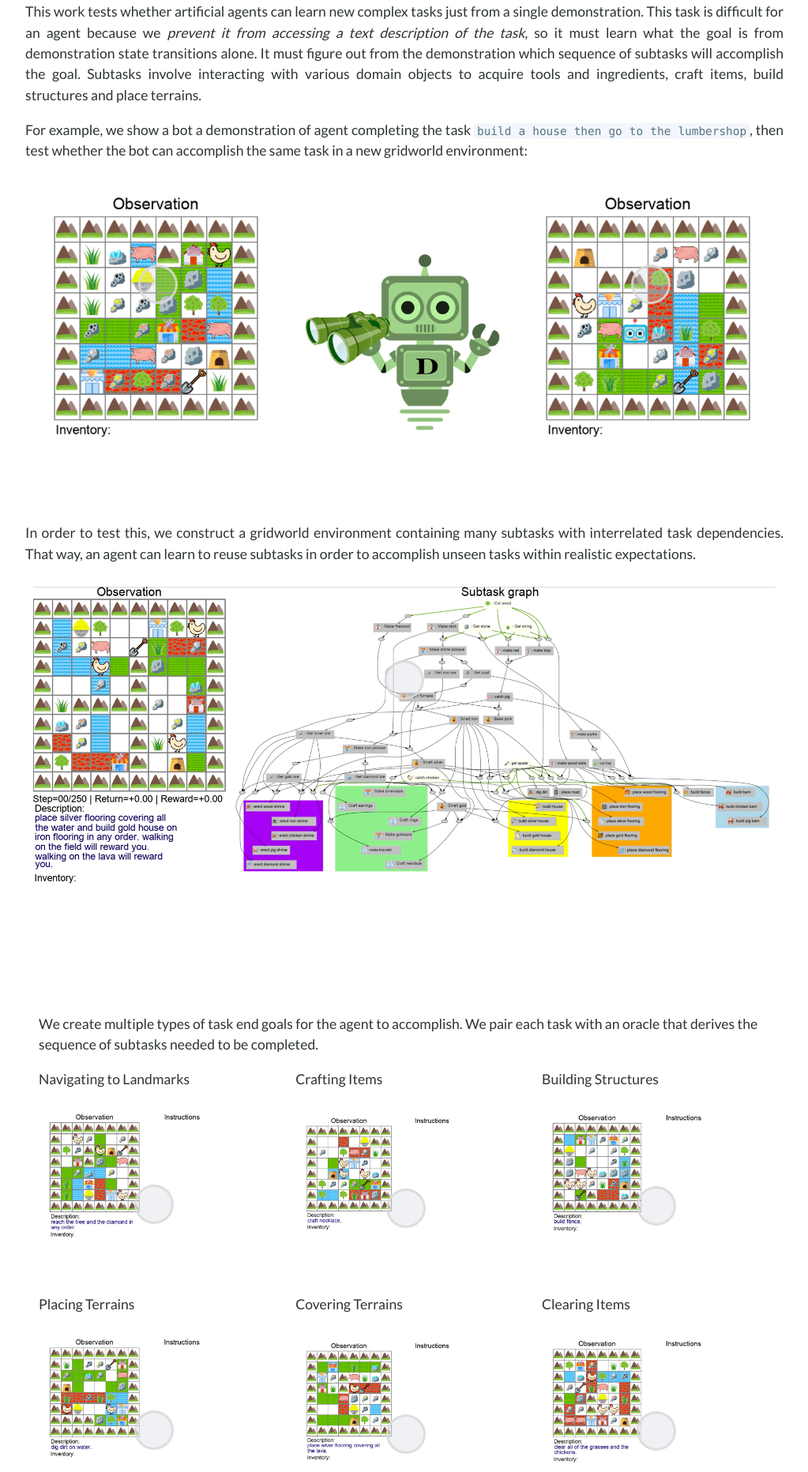
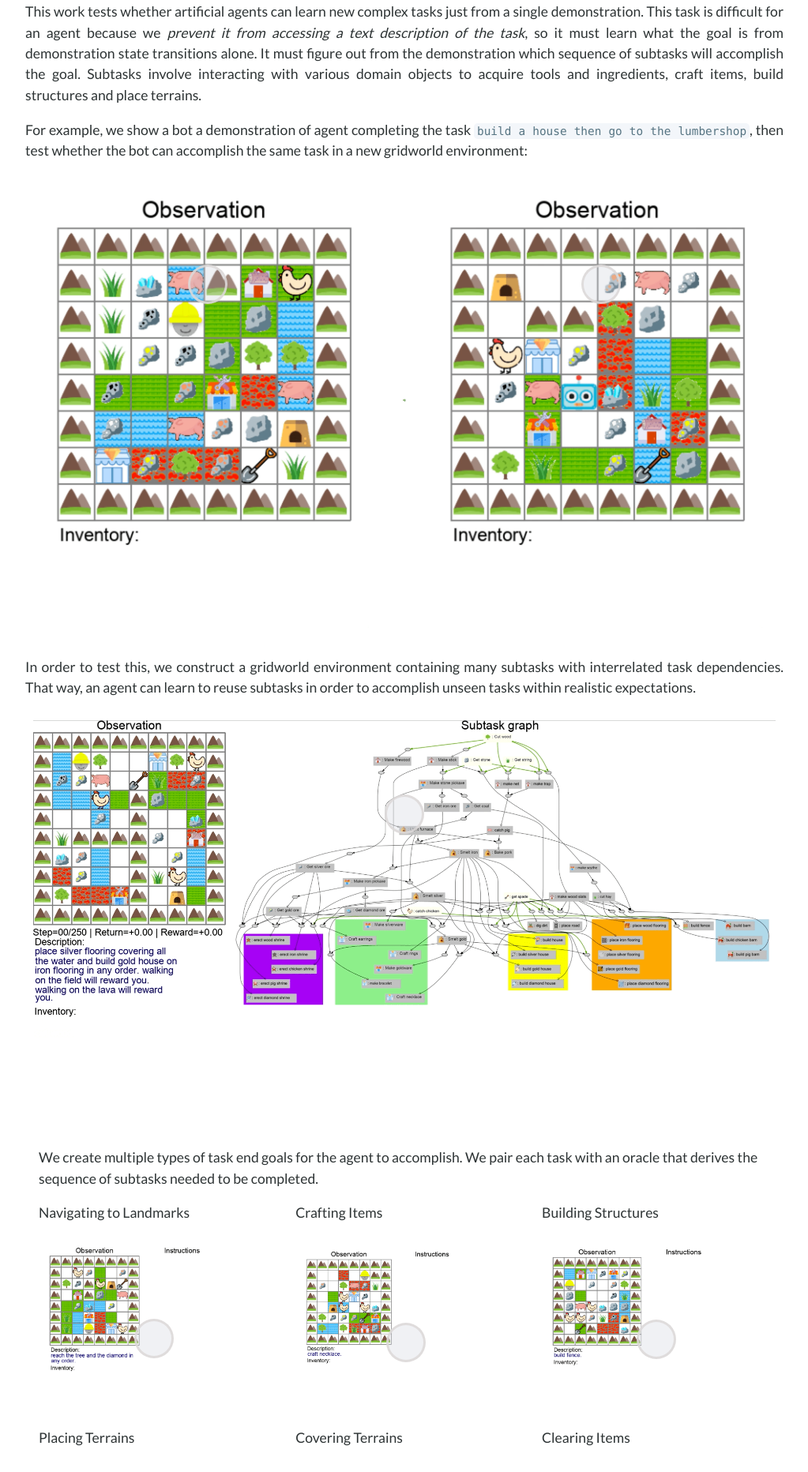
Before and after one commit to mhauskn/mocapact.github.io, a Jekyll site: the page built from index.md, in a window 1280 px wide. Shown: the part 1108-2972 px from the top of the page at 79% size, without its empty margins (128-1151 px from the left). Built offline with Jekyll 4.4.1, drawn with Linux system fonts in a browser that asks for light colours; nearby versions of some CDN libraries; our own code applies the rules of GitHub Pages for plain Markdown files; comment, search, counter and statistics services are not loaded.

Commit message:
smaller bot

```diff
--- a/index.md
+++ b/index.md
@@ -28,7 +28,7 @@ bot can accomplish the same task in a new gridworld environment:
 <tr>
 <td><figure> <img src="assets/task_demos/house_lumber_agent.png" alt="house_lumber_agent" data-alt="assets/task_demos/house_lumber_agent.gif" /> </figure></td>
 <td>
-<img src="assets/dbot.png"/>
+<img src="assets/dbot.png" width="10rem" />
 </td>
 <td><figure> <img src="assets/task_demos/house_lumber_bot.png" alt="house_lumber_bot" data-alt="assets/task_demos/house_lumber_bot.gif"  /> </figure></td>
 </tr>
```
